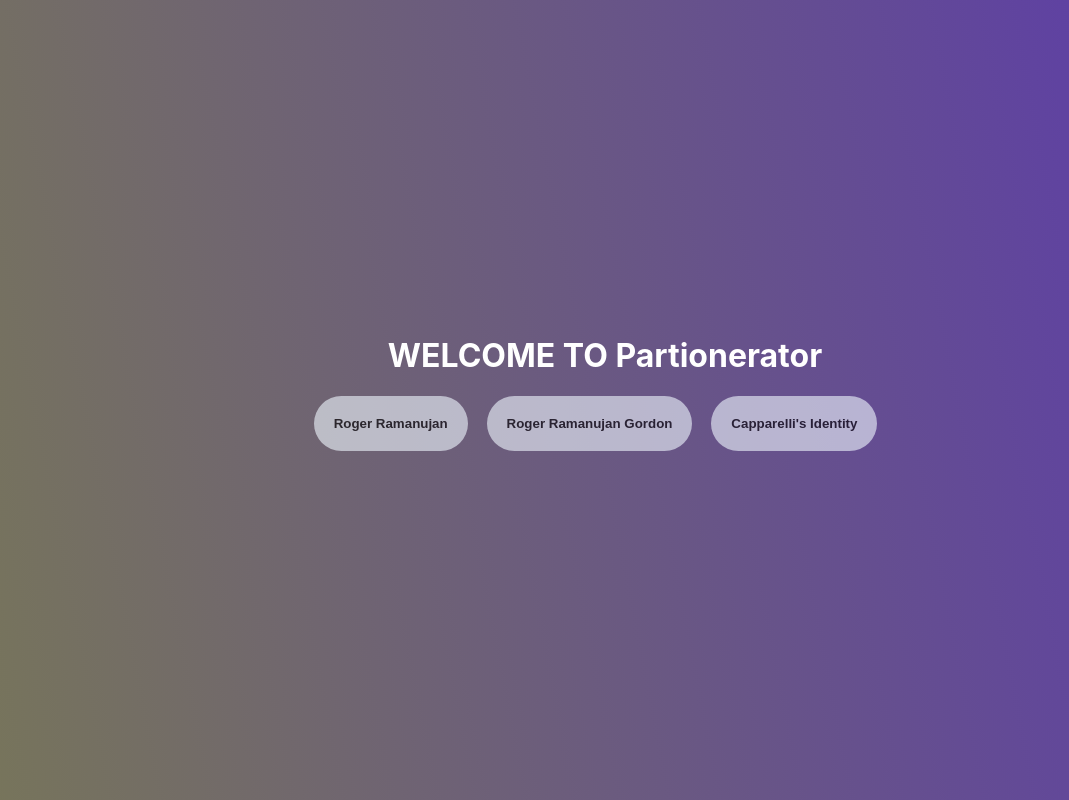
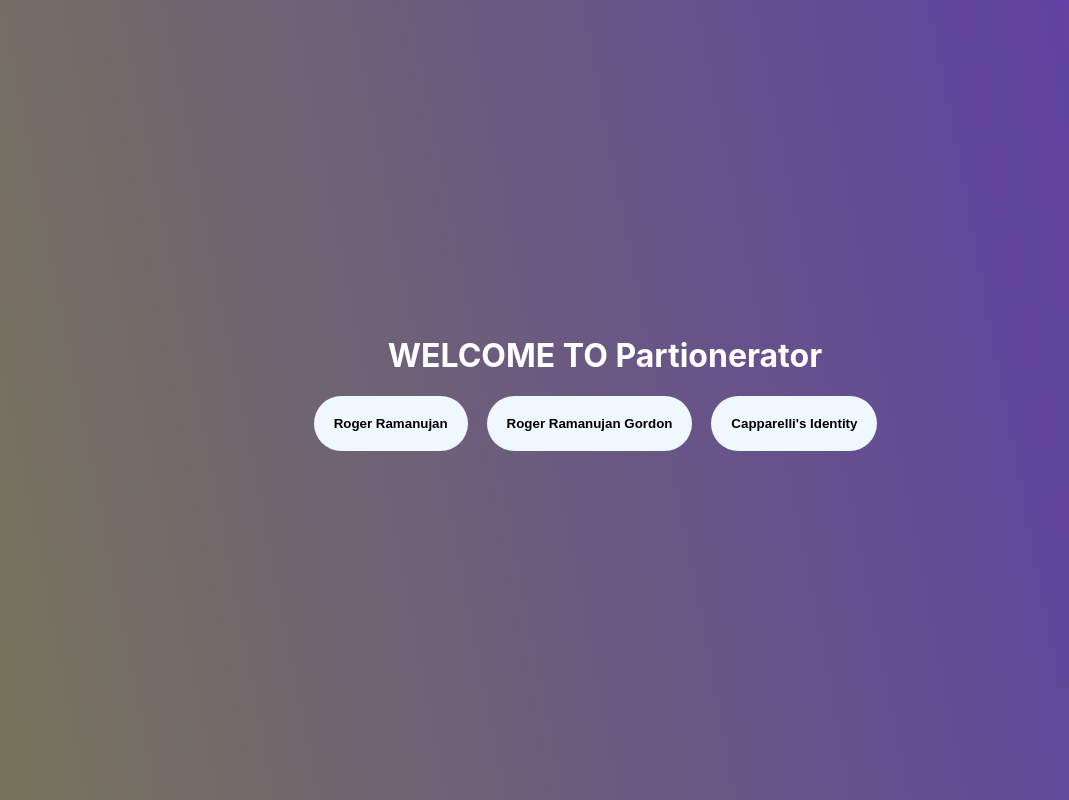
Before and after one commit to erenuluc-su/ENS492-Website, a React (Create React App) app in the folder Frontend/: page / in a window 1280 px wide. Shown: the whole page, without its empty margins (35-1104 px from the left). Built offline with nearby package versions, Linux system fonts and the light colour scheme; the HTML template or start-up script is replaced by a standard one.

Commit message:
Refactored

```diff
--- a/Frontend/src/pages/Home.js
+++ b/Frontend/src/pages/Home.js
@@ -1,6 +1,5 @@
 import React, { useState } from "react"
 import { useHistory} from "react-router-dom";
-import styled from 'styled-components';
 
 export const Home = (props) => {
 
@@ -8,17 +7,6 @@ export const Home = (props) => {
 
     const partitions = ['Roger Ramanujan', 'Roger Ramanujan Gordon', 'Capparelli\'s Identity'];
     const options = ['Enumerator', 'Counter'];
-
-    const Button = styled.button``;
-
-    const ButtonToggle = styled(Button)`
-        opacity: 0.6;
-        ${({ active }) => active && `opacity: 1;`}
-    `;
-
-    const ButtonGroup = styled.div`
-        display: flex;
-    `;
 
     const [active, setActive] = useState('');
     const [option, setOption] = useState('');
@@ -30,13 +18,13 @@ export const Home = (props) => {
         return (
           <p>
             {partitions.map(type => (
-              <ButtonToggle
+              <button
                 key={type}
                 active={active === type}
                 onClick={() => setActive(type)}
               >
                 {type}
-              </ButtonToggle>
+              </button>
             ))}
           </p>
         );
@@ -48,13 +36,13 @@ export const Home = (props) => {
                 <div className= "Option">
                     <p>
                         {options.map(type => (
-                        <ButtonToggle
+                        <button
                             key={type}
                             active={option === type}
                             onClick={() => setOption(type)}
                         >
                             {type}
-                        </ButtonToggle>
+                        </button>
                         ))}
                     </p>
                 </div>
@@ -66,25 +54,25 @@ export const Home = (props) => {
         if (active === "Roger Ramanujan" && option.length !== 0){
             return (
                 <div className = "Roger Ramanujan">
-                    <input value = {mValue} onChange={(e) => setMValue(e.target.value)} placeholder = "Write the value of m here!" />
-                    <input value = {nValue} onChange={(e) => setNValue(e.target.value)} placeholder = "Write the value of n here!" />
+                    <input type="text" value = {mValue} onChange={(e) => setMValue(e.target.value)} placeholder = "Write the value of m here!" />
+                    <input type="text" value = {nValue} onChange={(e) => setNValue(e.target.value)} placeholder = "Write the value of n here!" />
                 </div>
             );
         }
         else if (active === "Roger Ramanujan Gordon" && option.length !== 0){
             return (
                 <div className = "Roger Ramanujan Gordon">
-                    <input value = {mValue} onChange={(e) => setMValue(e.target.value)} placeholder = "Write the value of m here!" />
-                    <input value = {nValue} onChange={(e) => setNValue(e.target.value)} placeholder = "Write the value of n here!" />
-                    <input value = {kValue} onChange={(e) => setKValue(e.target.value)} placeholder = "Write the value of k here!" />
+                    <input type="text" value = {mValue} onChange={(e) => setMValue(e.target.value)} placeholder = "Write the value of m here!" />
+                    <input type="text" value = {nValue} onChange={(e) => setNValue(e.target.value)} placeholder = "Write the value of n here!" />
+                    <input type="text" value = {kValue} onChange={(e) => setKValue(e.target.value)} placeholder = "Write the value of k here!" />
                 </div>
             );
         }
         if (active === "Capparelli\'s Identity" && option.length !== 0){
             return (
                 <div className = "Capparelli\'s Identity">
-                    <input value = {mValue} onChange={(e) => setMValue(e.target.value)} placeholder = "Write the value of m here!" />
-                    <input value = {nValue} onChange={(e) => setNValue(e.target.value)} placeholder = "Write the value of n here!" />
+                    <input type="text" value = {mValue} onChange={(e) => setMValue(e.target.value)} placeholder = "Write the value of m here!" />
+                    <input type="text" value = {nValue} onChange={(e) => setNValue(e.target.value)} placeholder = "Write the value of n here!" />
                 </div>
             );
         }
```
